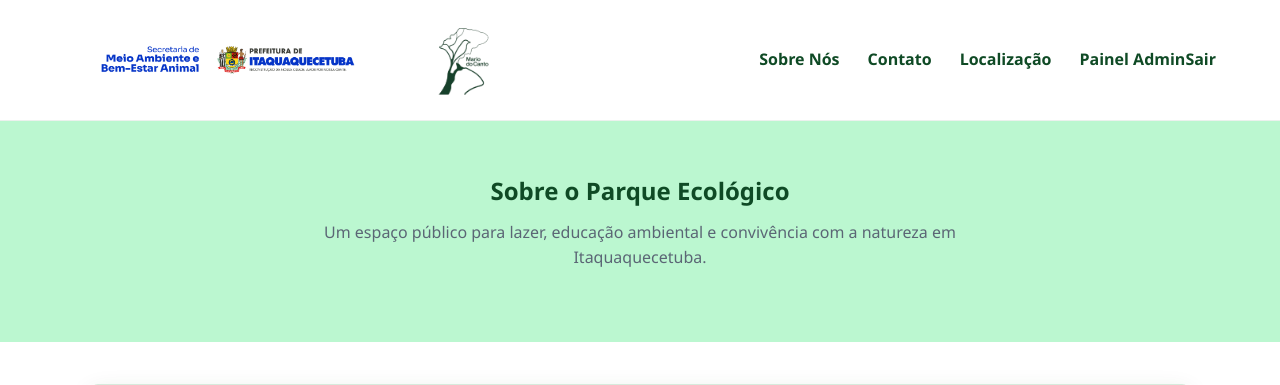
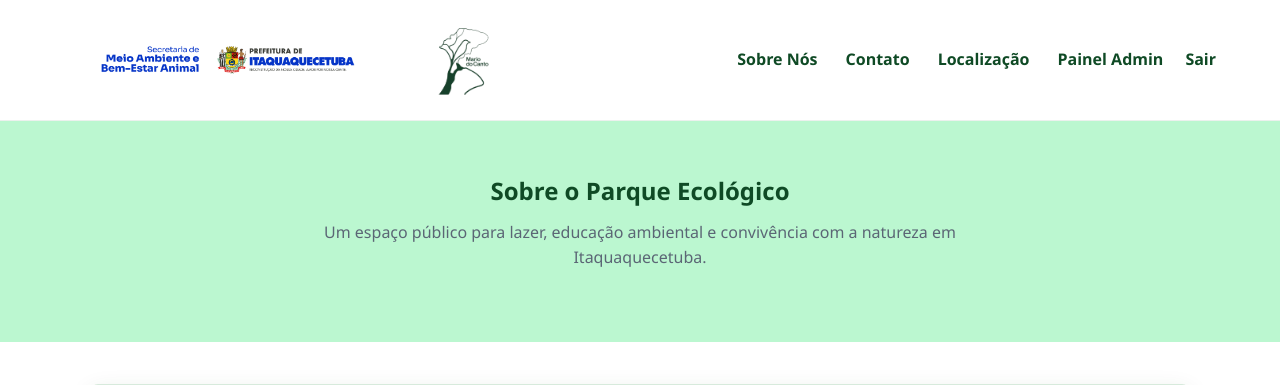
Before and after one commit to hugoandradedev/parque-ecologico, a PHP site: page /parque_ecologico/sobre in a window 1280 px wide. Shown: the top 385 px of the page. Run offline with PHP 8.4, Linux system fonts and the light colour scheme; a user stored in the database is signed in.

Commit message:
Fix navbar auth links spacing and quiz result button
Alterações realizadas:

- style.css: adicionado #auth-area com display flex e gap 22px para
  separar corretamente os links 'Painel Admin' e 'Sair' no navbar quando
  o usuário admin está logado — ambos eram injetados dentro do mesmo <li>
  sem espaçamento, ficando colados

- quiz.js: botão 'Ver resultado' ocultado na tela de resultado pois o
  resultado já está sendo exibido na tela; botão restaurado ao iniciar
  nova partida via startGame()

- visita.html: aviso 'Visitas técnicas são realizadas em dias úteis,
  entre 9h e 13h' movido do fieldset de Informações da Visita para o
  fieldset Horário, posicionado acima dos campos de entrada e saída
  onde a informação é mais relevante

- style.css: scroll-padding-top: 90px adicionado ao html para compensar
  o header sticky ao clicar em links âncora no navbar (ex.: Localização),
  evitando que o topo da seção fique escondido atrás do header

```diff
--- a/parque_ecologico/public/css/style.css
+++ b/parque_ecologico/public/css/style.css
@@ -93,6 +93,12 @@ p {
 
 .nav-links a:hover {
     color: var(--green-btn);
+}
+
+#auth-area {
+    display: flex;
+    align-items: center;
+    gap: 22px;
 }
 
 .brand-area {
```
